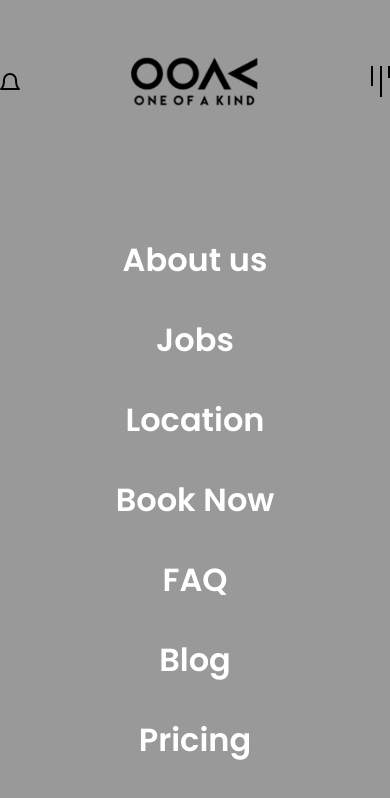
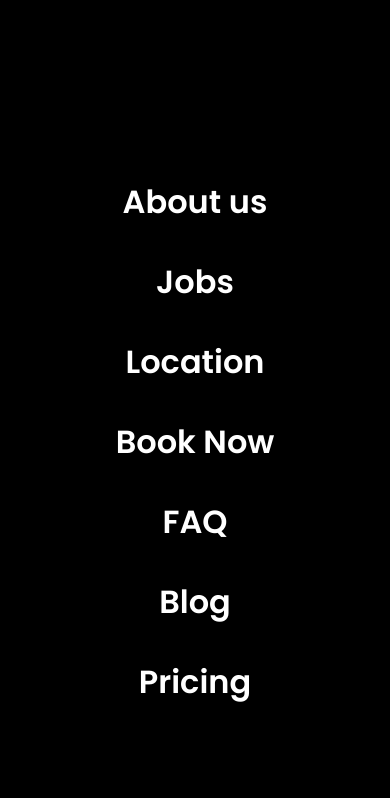
Before and after one commit to KrishnaDhingra/image-gallary-website, a React (Create React App) app: page / in a window 390 px wide. Shown: the top 798 px of the page. Built offline with nearby package versions, Linux system fonts and the light colour scheme.

Commit message:
Adjusted the padding in the navbar, now just have to make the animations

```diff
--- a/src/components/navbar/Navbar.css
+++ b/src/components/navbar/Navbar.css
@@ -1,11 +1,12 @@
 nav {
-  background-color: white;
+  background-color: transparent;
   position: relative;
 }
 nav ul {
+  z-index: -1;
   position: absolute;
   width: 100vw;
-  background-color: rgba(0, 0, 0, 0.4);
+  background-color: rgba(0, 0, 0, 1);
   display: flex;
   min-height: 23.5rem;
   justify-content: center;
@@ -43,7 +44,7 @@ nav section {
 }
 @media only screen and (min-width: 850px) {
   nav ul li a span {
-    font-size: clamp(1.5rem, 2vw, 2.3rem);
+    font-size: clamp(1.5rem, 2vw, 2rem);
   }
 }
 @media only screen and (max-width: 850px) {
@@ -52,11 +53,15 @@ nav section {
   }
   nav ul {
     min-height: 100vh;
-    padding-bottom: 5rem;
+    align-items: center;
+    padding-bottom: 0rem;
   }
   nav ul section {
     display: flex;
     flex-direction: column;
     gap: 2rem;
   }
+  nav section {
+    padding-top: 2.5rem;
+  }
 }
--- a/src/components/navbar/Navbar.js
+++ b/src/components/navbar/Navbar.js
@@ -46,7 +46,7 @@ function Navbar() {
         </section>
       </ul>
 
-      <section className="sm:px-[2rem] lg:px-[4.2rem]">
+      <section className="px-[1rem] sm:px-[2rem] lg:px-[4.2rem]">
         <div className="bell">
           <img src={Bell} alt="" />
         </div>
```
